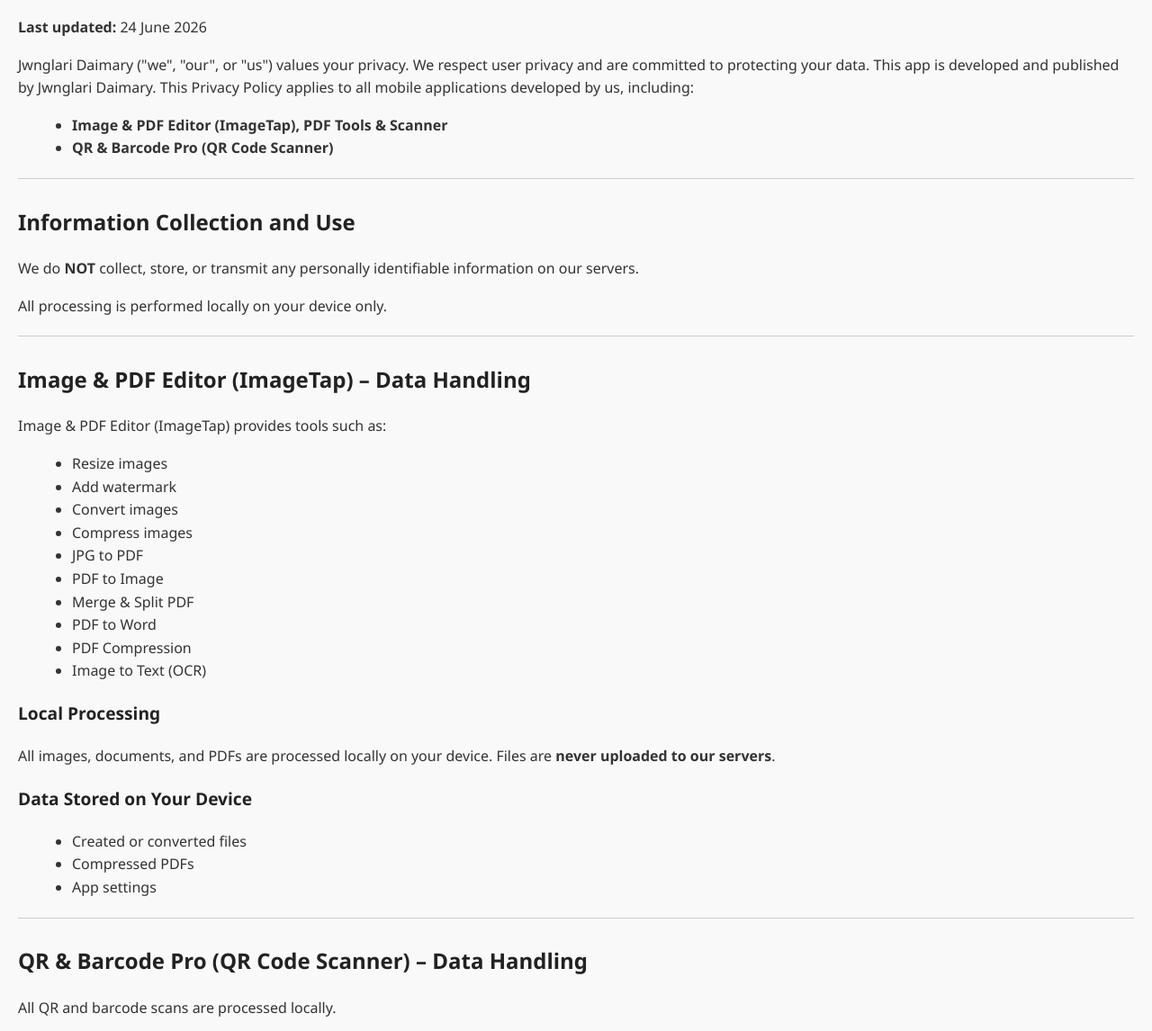
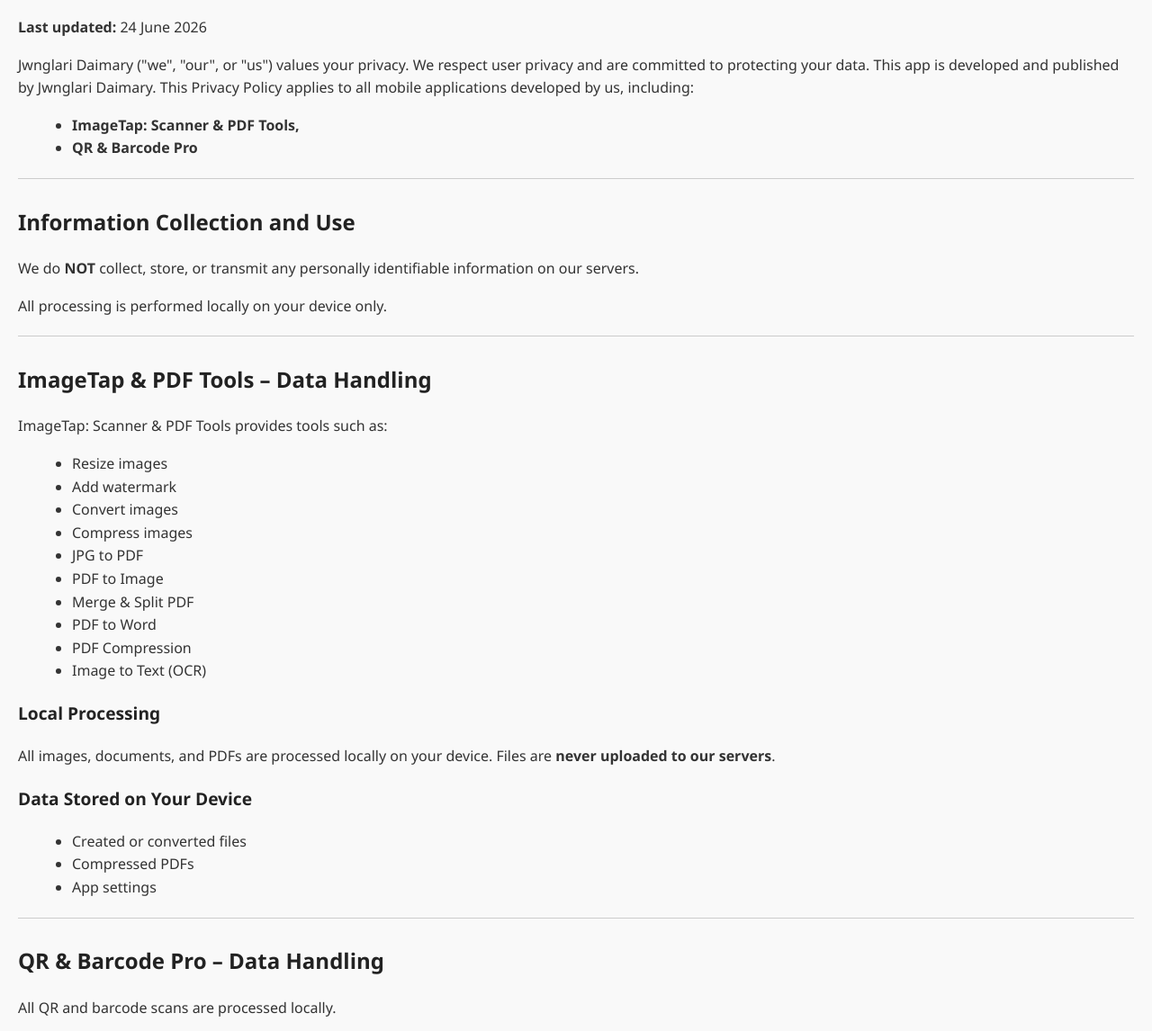
Before and after one commit to devwithlari/privacy-policy, a plain HTML site: page index.html in a window 1280 px wide. Shown: the part 76-1222 px from the top of the page at 90% size. Drawn offline with Linux system fonts and the light colour scheme.

Commit message:
Update index.html

```diff
--- a/index.html
+++ b/index.html
@@ -4,7 +4,7 @@
 <meta charset="UTF-8">
 <meta name="viewport" content="width=device-width, initial-scale=1.0">
 
-<title>Privacy Policy - Image & PDF Editor (ImageTap) And QR & Barcode Pro (QR Code Scanner)</title>
+<title>Privacy Policy - ImageTap & PDF Tools And QR & Barcode Pro </title>
 
 <style>
     /* General page styling */
@@ -78,8 +78,8 @@ This Privacy Policy applies to all mobile applications developed by us, includin
 </p>
 
 <ul>
-    <li><strong>Image & PDF Editor (ImageTap), PDF Tools & Scanner</strong></li>
-    <li><strong>QR & Barcode Pro (QR Code Scanner)</strong></li>
+    <li><strong>ImageTap: Scanner & PDF Tools, </strong></li>
+    <li><strong>QR & Barcode Pro </strong></li>
 </ul>
 
 <hr>
@@ -90,9 +90,9 @@ This Privacy Policy applies to all mobile applications developed by us, includin
 
 <hr>
 
-<h2>Image & PDF Editor (ImageTap) – Data Handling</h2>
+<h2>ImageTap & PDF Tools – Data Handling</h2>
 
-<p>Image & PDF Editor (ImageTap) provides tools such as:</p>
+<p>ImageTap: Scanner & PDF Tools provides tools such as:</p>
 <ul>
     <li>Resize images</li>
     <li>Add watermark</li>
@@ -121,7 +121,7 @@ Files are <strong>never uploaded to our servers</strong>.
 
 <hr>
 
-<h2>QR & Barcode Pro (QR Code Scanner) – Data Handling</h2>
+<h2>QR & Barcode Pro – Data Handling</h2>
 
 <p>All QR and barcode scans are processed locally.</p>
 
@@ -184,13 +184,13 @@ https://policies.google.com/privacy
 
 <h2>In-App Purchases</h2>
 <p>
-Image & PDF Editor (ImageTap) offers optional premium features through a one-time purchase.
+ImageTap & PDF Tools offers optional premium features through a one-time purchase.
 Payments are securely processed by Google Play.
 We do not collect or store payment information.
 </p>
 
 <p>
-QR & Barcode Pro (QR Code Scanner) offers optional premium features including
+QR & Barcode Pro offers optional premium features including
 monthly and yearly subscriptions as well as a lifetime one-time purchase.
 Subscriptions automatically renew unless cancelled before the renewal date.
 Users can manage or cancel their subscriptions anytime in their Google Play account.
```
